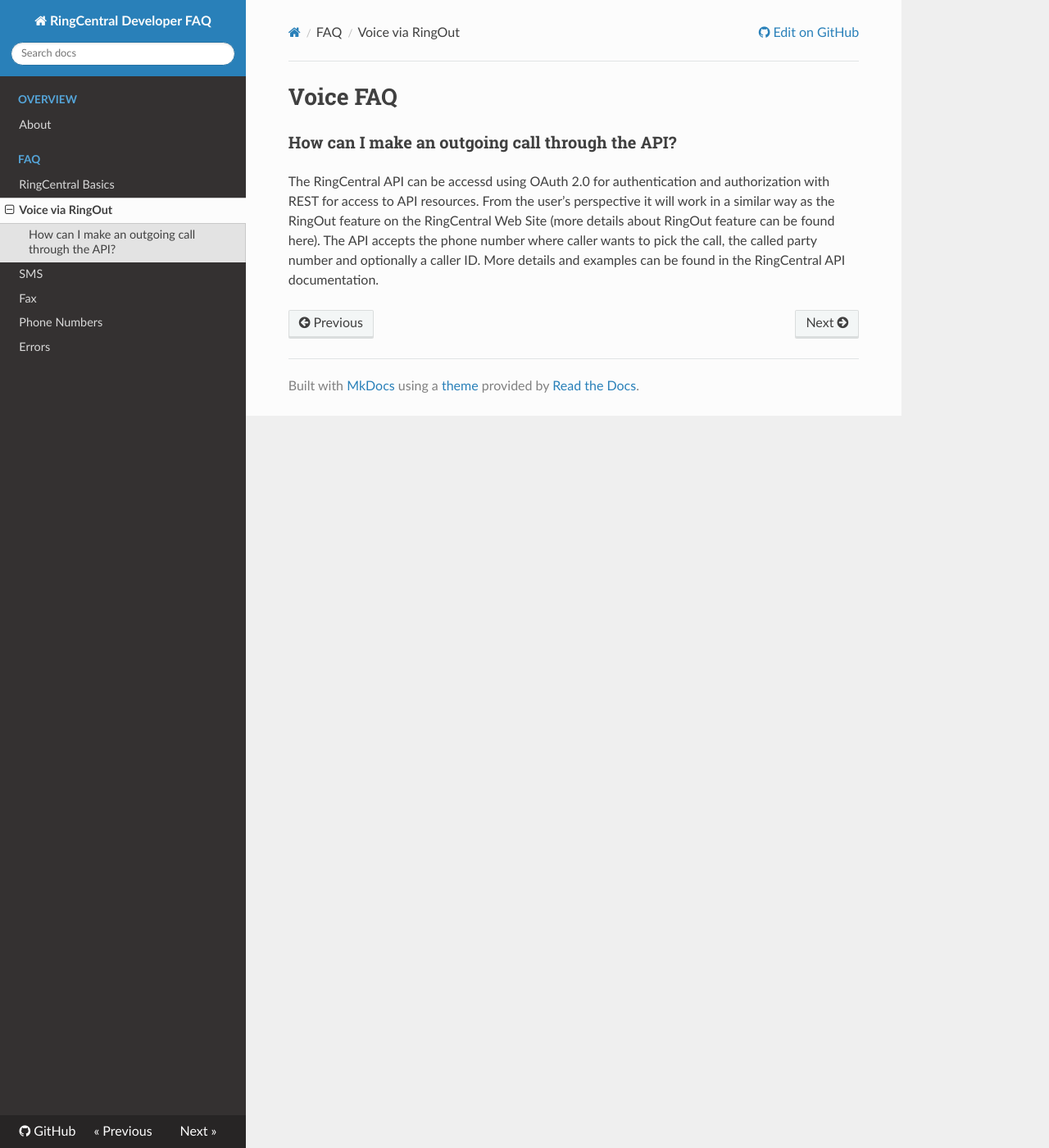
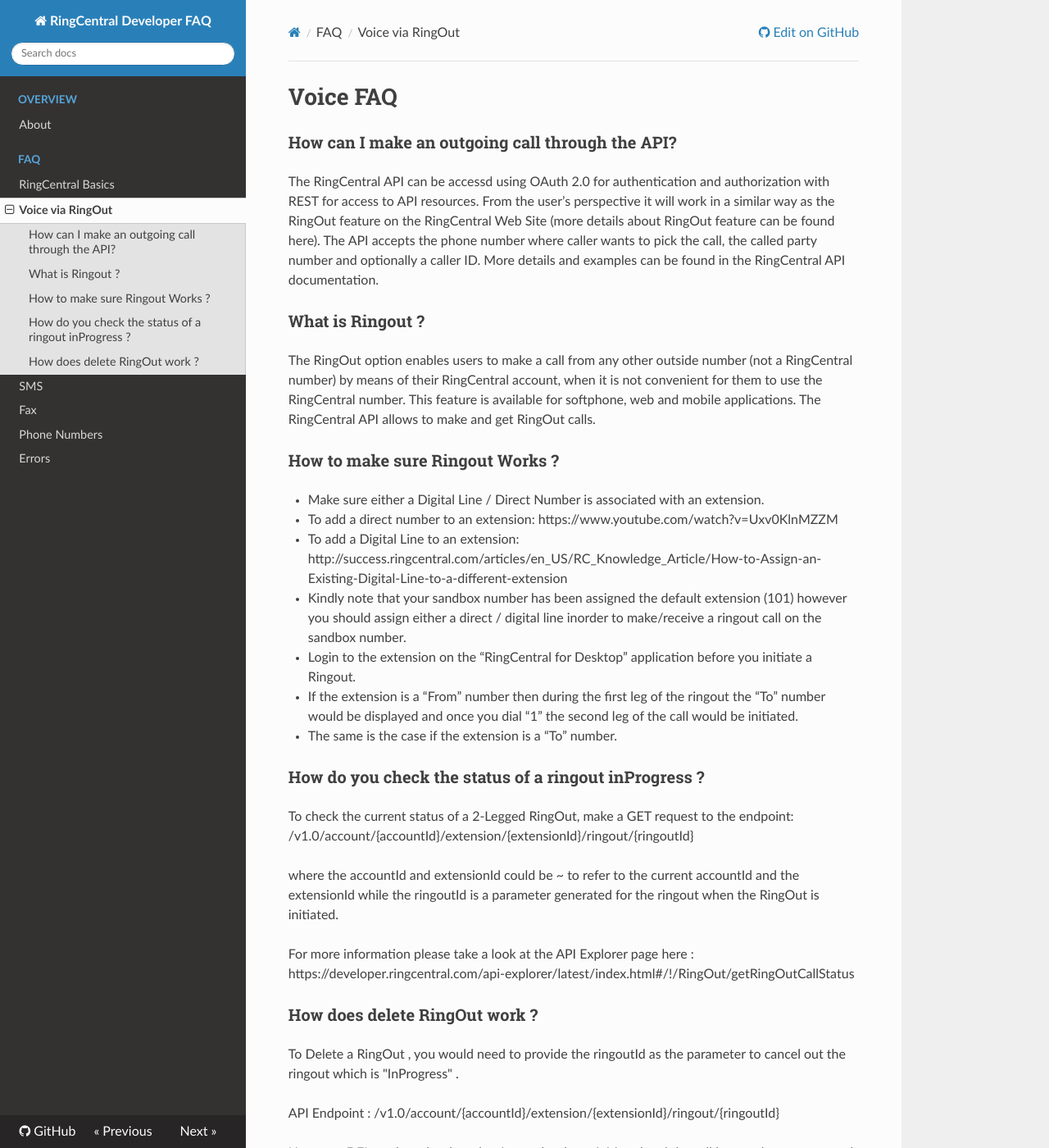
Before and after one commit to ringcentral/ringcentral-faq, an MkDocs documentation site: the page built from docs/voice_ringout.md, in a window 1280 px wide and 1400 px high. Shown: the whole window at 82% size. Built offline with MkDocs 1.6.1, drawn with Linux system fonts in a browser that asks for light colours; nearby versions of some CDN libraries; old or Windows-style settings are respelled for this version of MkDocs; some of the changed text lies outside the part shown.

Commit message:
Updating voice_ringout.md to include Ringout FAQ excerpts from Devcommunity:https://devcommunity.ringcentral.com/ringcentraldev/topics/ringout-faq

```diff
--- a/docs/voice_ringout.md
+++ b/docs/voice_ringout.md
@@ -3,3 +3,40 @@
 ### How can I make an outgoing call through the API?
 
 The RingCentral API can be accessd using OAuth 2.0 for authentication and authorization with REST for access to API resources. From the user’s perspective it will work in a similar way as the RingOut feature on the RingCentral Web Site (more details about RingOut feature can be found here). The API accepts the phone number where caller wants to pick the call, the called party number and optionally a caller ID. More details and examples can be found in the RingCentral API documentation.
+
+### What is Ringout ?
+
+The RingOut option enables users to make a call from any other outside number (not a RingCentral number) by means of their RingCentral account, when it is not convenient for them to use the RingCentral number. This feature is available for softphone, web and mobile applications. The RingCentral API allows to make and get RingOut calls.
+
+### How to make sure Ringout Works ?
+
+* Make sure either a Digital Line / Direct Number is associated with an extension.
+* To add a direct number to an extension: https://www.youtube.com/watch?v=Uxv0KlnMZZM
+* To add a Digital Line to an extension: http://success.ringcentral.com/articles/en_US/RC_Knowledge_Article/How-to-Assign-an-Existing-Digital-Line-to-a-different-extension
+* Kindly note that your sandbox number has been assigned the default extension (101) however you should assign either a direct / digital line inorder to make/receive a ringout call on the sandbox number.
+* Login to the extension on the “RingCentral for Desktop” application before you initiate a Ringout.
+* If the extension is a “From” number then during the first leg of the ringout the “To” number would be displayed and once you dial “1” the second leg of the call would be initiated.
+* The same is the case if the extension is a “To” number.
+
+### How do you check the status of a ringout inProgress ?
+
+To check the current status of a 2-Legged RingOut, make a GET request to the endpoint:
+/v1.0/account/{accountId}/extension/{extensionId}/ringout/{ringoutId}
+
+where the accountId and extensionId could be ~ to refer to the current accountId and the extensionId while the ringoutId is a parameter generated for the ringout when the RingOut is initiated.
+
+For more information please take a look at the API Explorer page here :
+https://developer.ringcentral.com/api-explorer/latest/index.html#/!/RingOut/getRingOutCallStatus
+
+
+### How does delete RingOut work ?
+
+To Delete a RingOut , you would need to provide the ringoutId as the parameter to cancel out the ringout which is "InProgress" .
+
+API Endpoint : /v1.0/account/{accountId}/extension/{extensionId}/ringout/{ringoutId}
+
+However, DEL works only when the ringout has been initiated and the call has not been connected.
+
+Lets say you initiate a ringout and immediately call the DEL RingOut API Endpoint , the call would get hangup as long as the ringout between the two parties is not connected ( first leg has not been established )
+
+If the first leg of the call has been initiated, then the DEL ringout would not hangup the call.
```
